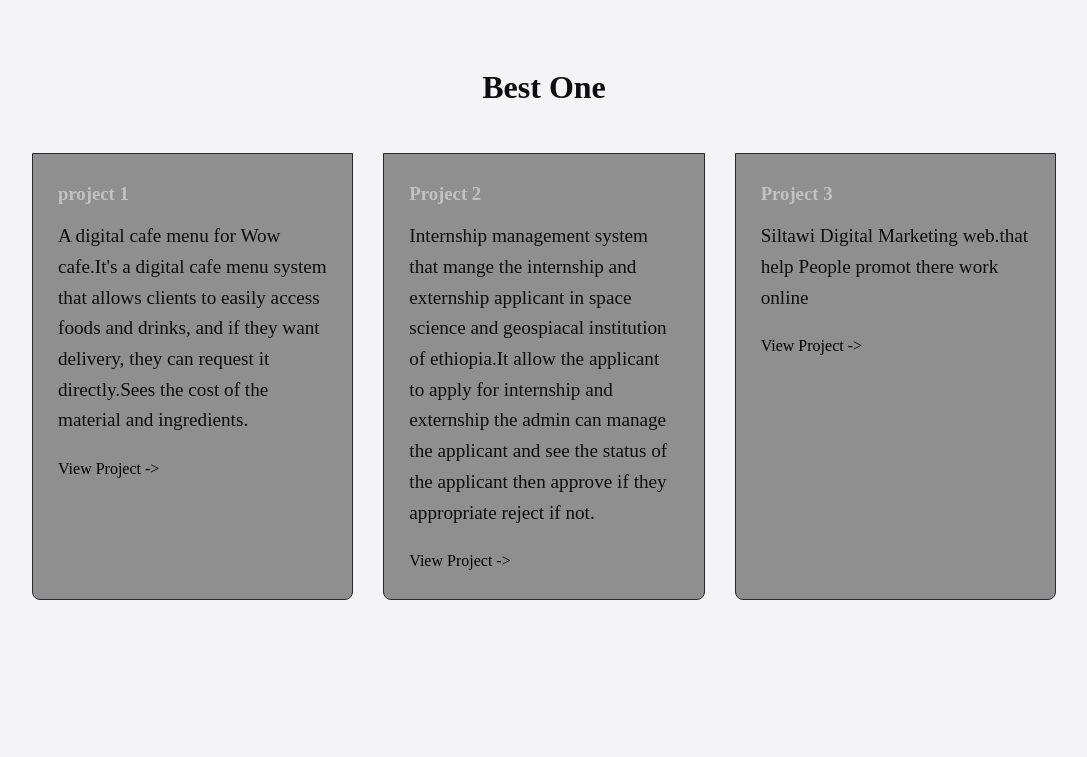
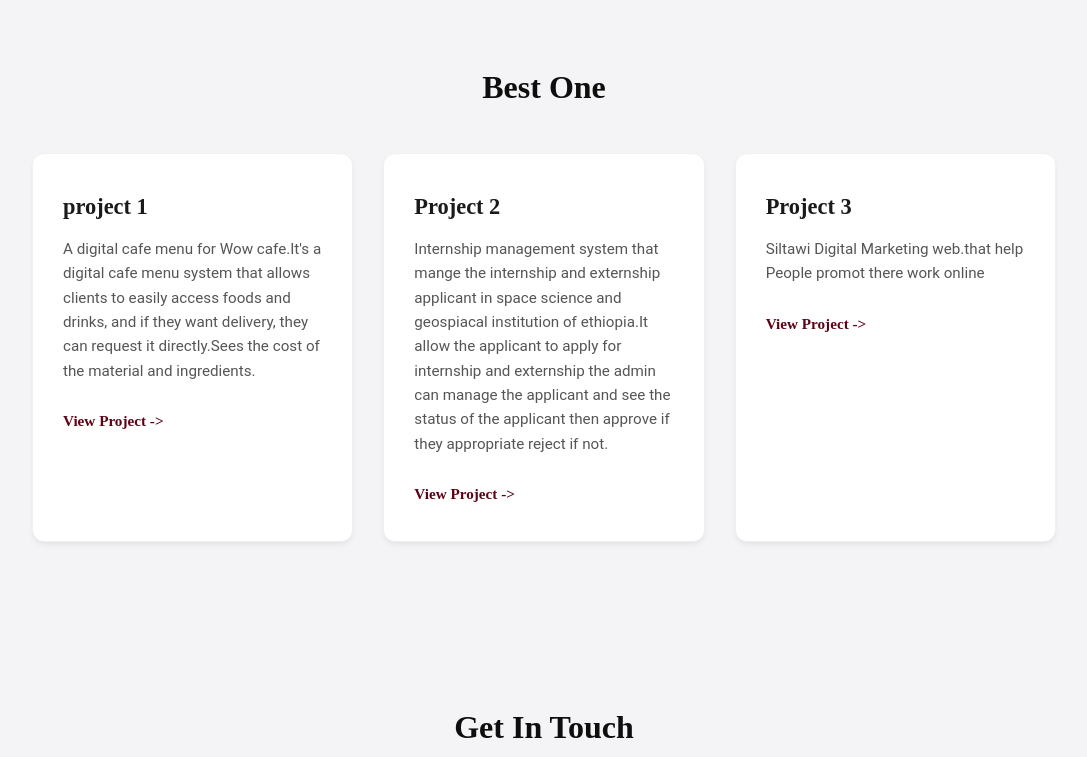
Before and after one commit to Tsedeniya-D/Portfolio, a plain HTML site: page index.html in a window 1280 px wide. Shown: the part 702-1459 px from the top of the page, without its empty margins (96-1183 px from the left). Drawn offline with Linux system fonts and the light colour scheme; a script that the page names is missing.

Commit message:
modify the cards shadow into more attractive one

```diff
--- a/index.css
+++ b/index.css
@@ -157,36 +157,78 @@ nav a:hover{
   gap: 30px;
 }
 
-.projects-card{
-   background-color: #8f8f90;
-   padding: 25px;
-   border-radius: 0 0 8px 8px;
-   border: 1px solid #29292e;
+/* Upgraded Project Cards */
+.projects-card {
+   background-color: #ffffff;
+   padding: 35px 30px;
+   border-radius: 12px; /* Slightly rounder for a friendlier, modern feel */
+   border: 1px solid #eef0f2;
    cursor: pointer;
-   transition: transform 0.3s ease, box-shadow 0.3s ease;
-}
-.projects-card:hover{
-  transform: translateY(-5px);
-  border-top-color: rgba(0,0,0,0.05);
-  box-shadow: 0 10px 20px rgba(0,0,0,0.05);
+
+   /* The Magic: This ensures the shadow, movement, and borders animate smoothly */
+   transition: transform 0.4s cubic-bezier(0.16, 1, 0.3, 1),
+               box-shadow 0.4s cubic-bezier(0.16, 1, 0.3, 1),
+               border-color 0.4s ease;
+
+   /* Soft, elegant baseline shadow (looks like it's resting flat) */
+   box-shadow: 0 4px 6px -1px rgba(0, 0, 0, 0.05),
+               0 2px 4px -1px rgba(0, 0, 0, 0.03);
+
+   position: relative;
+   overflow: hidden;
 }
 
-.projects-card h3{
-  margin-bottom: 12px;
-  color: #c2c2c2;
+/* Premium Hover State */
+.projects-card:hover {
+  /* Smoothly lifts the card upwards by 8 pixels */
+  transform: translateY(-8px);
+
+  /* Changes the border slightly so it pops */
+  border-color: #e2e5e9;
+
+  /* Increased Deep Shadow: Multi-layered shadow creates a beautiful realistic depth */
+  box-shadow:
+    0 25px 40px -10px rgba(93, 3, 21, 0.25),  /* Bold burgundy glow layer */
+    0 15px 20px -10px rgba(0, 0, 0, 0.15),     /* Deep dark core shadow */
+    0 1px 3px 0 rgba(0, 0, 0, 0.05);
 }
 
-.projects-card p{
-  font-size: 1.2rem;
-  margin-bottom: 20px;
+/* Let's make the project titles mismatch beautifully inside the cards */
+.projects-card h3 {
+  margin-bottom: 12px;
+  font-size: 1.4rem;
+  color: #1a1a1a;
+  transition: color 0.3s ease;
 }
 
-.project-link{
-  color: #010101;
-  text-decoration: none;
-  font-weight: 500;
+/* The title turns your signature burgundy when the whole card is hovered */
+.projects-card:hover h3 {
+  color: #5d0315;
 }
 
+.projects-card p {
+  font-family: 'Roboto', sans-serif;
+  font-size: 0.95rem;
+  color: #555555;
+  margin-bottom: 25px;
+  line-height: 1.6;
+}
+
+/* Styling the arrow link inside the card */
+.project-link {
+  color: #5d0315;
+  text-decoration: none;
+  font-weight: 600;
+  font-size: 0.95rem;
+  display: inline-flex;
+  align-items: center;
+  transition: gap 0.2s ease;
+}
+
+/* Subtle micro-interaction: Arrow pushes right slightly on hover */
+.projects-card:hover .project-link {
+  gap: 6px;
+}
 /* Contact Section */
 .contacts-section {
   text-align: center;
```
